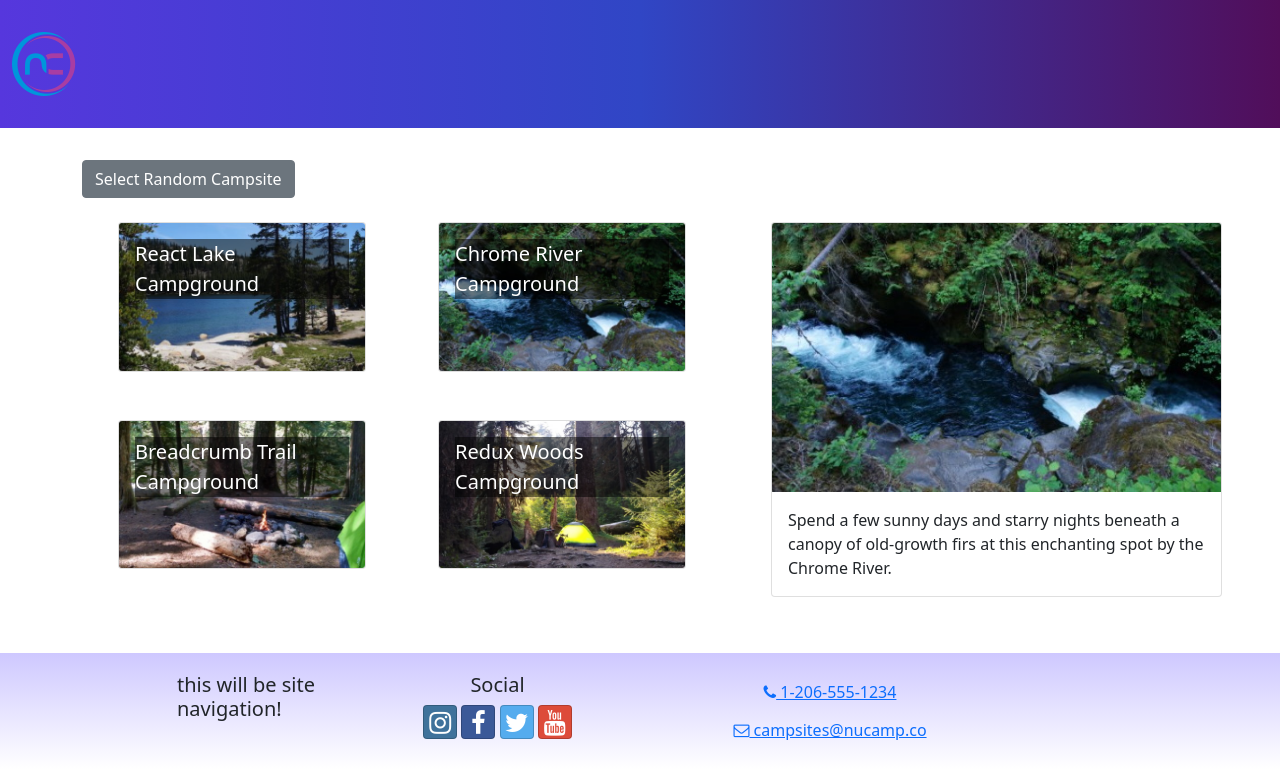
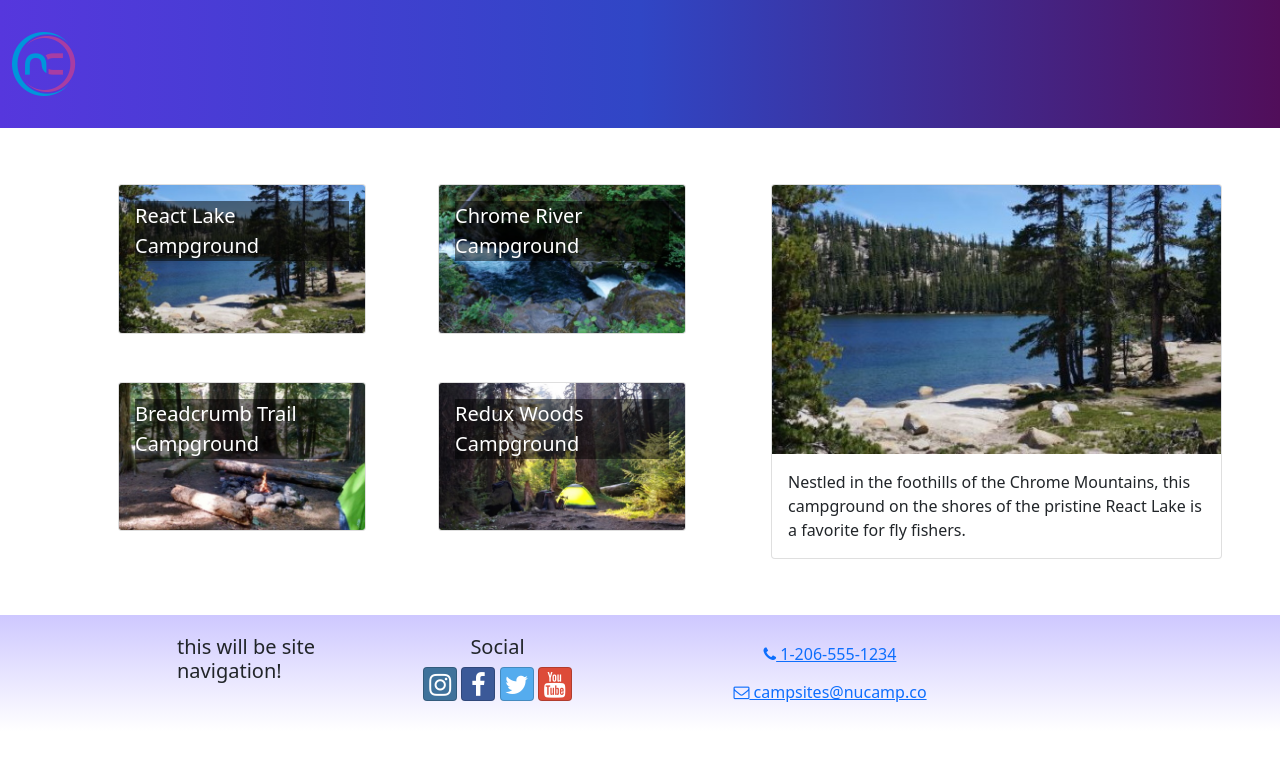
Before and after one commit to KeriCarpenterProg/new-playstation-react, a React (Create React App) app: page / in a window 1280 px wide. Shown: the top 782 px of the page. Built offline with nearby package versions, Linux system fonts and the light colour scheme.

Commit message:
one days work

```diff
--- a/src/features/campsites/CampsitesLists.js
+++ b/src/features/campsites/CampsitesLists.js
@@ -2,13 +2,18 @@
 import CampsiteCard from "./CampsiteCard";
 import { selectAllCampsites } from "./campsitesSlice";
 
-const CampsitesList = () => {
+const CampsitesList = ({ setCampsiteId }) => {
   const campsites = selectAllCampsites();
   return (
     <div>
       <Row className="ms-auto">
         {campsites.map((campsite, index) => (
-          <Col md="5" className="m-4" key={campsite.id}>
+          <Col
+            onClick={() => setCampsiteId(campsite.id)}
+            md="5"
+            className="m-4"
+            key={campsite.id}
+          >
             <CampsiteCard campsite={campsite} />
           </Col>
         ))}
--- a/src/features/campsites/campsitesSlice.js
+++ b/src/features/campsites/campsitesSlice.js
@@ -4,7 +4,11 @@
   return CAMPSITES;
 };
 
-export const selectRandomCampsite = () => {
-  const a = Math.floor(Math.random() * CAMPSITES.length);
-  return CAMPSITES[a];
-};
+// export const selectRandomCampsite = () => {
+//   const a = Math.floor(Math.random() * CAMPSITES.length);
+//   return CAMPSITES[a];
+// };
+
+export const selectCampsiteById = (id) => {
+  return CAMPSITES.find((campsite)=>campsite.id === id);
+}
--- a/src/pages/CampsiteDirectoryPage.js
+++ b/src/pages/CampsiteDirectoryPage.js
@@ -1,19 +1,17 @@
 import { useState } from "react";
-import { Container, Row, Col, Button } from "reactstrap";
+import { Container, Row, Col } from "reactstrap";
 import CampsiteDetail from "../features/campsites/CampsiteDetail";
 import CampsitesList from "../features/campsites/CampsitesLists";
-import { selectRandomCampsite } from "../features/campsites/campsitesSlice";
+import { selectCampsiteById } from "../features/campsites/campsitesSlice";
 
 const CampsiteDirectoryPage = () => {
-  const [selectedCampsite, toggleCampsite] = useState(selectRandomCampsite);
+  const [campsiteId, setCampsiteId] = useState(0);
+  const selectedCampsite = selectCampsiteById(campsiteId);
   return (
     <Container>
-      <Button onClick={() => toggleCampsite(selectRandomCampsite)}>
-        Select Random Campsite
-      </Button>
       <Row>
         <Col sm="5" md="7">
-          <CampsitesList />
+          <CampsitesList setCampsiteId={setCampsiteId} />
         </Col>
         <Col sm="7" md="5">
           <CampsiteDetail campsite={selectedCampsite} />
```
